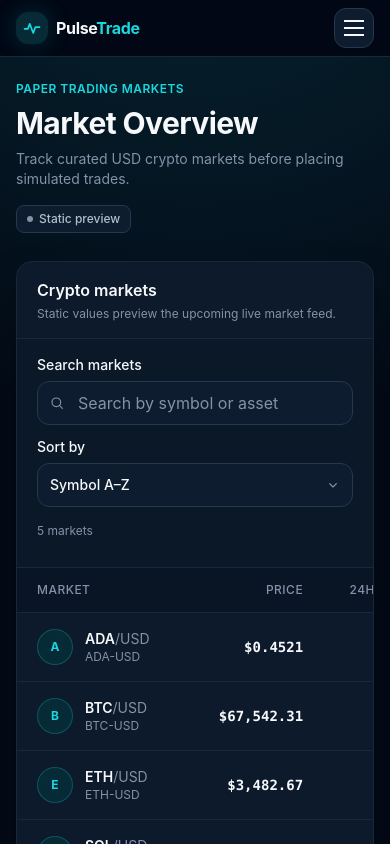
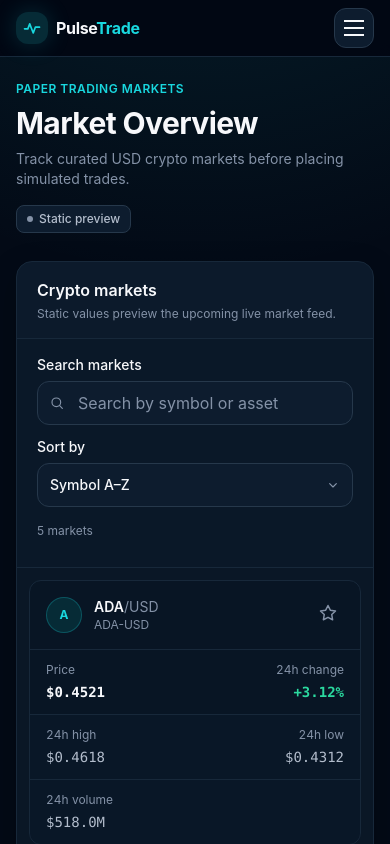
Before and after one commit to NhanPL/pulse-trade, a Next.js app in the folder apps/web/: page / in a window 390 px wide. Shown: the top 844 px of the page. Built offline with nearby package versions, Linux system fonts and the light colour scheme.

Commit message:
feat(markets): add responsive mobile market cards

```diff
--- a/apps/web/src/features/market/components/MarketRow.tsx
+++ b/apps/web/src/features/market/components/MarketRow.tsx
@@ -21,8 +21,11 @@ export const MarketRow = memo(function MarketRow({ market }: MarketRowProps) {
   const isPositive = Number(market.change24hPercent) >= 0;
 
   return (
-    <tr className="border-b border-border-subtle transition-colors last:border-b-0 hover:bg-surface-hover/70">
-      <th className="px-5 py-4 font-normal" scope="row">
+    <tr className="relative grid grid-cols-2 overflow-hidden rounded-lg border border-border-subtle bg-surface transition-colors hover:bg-surface-hover/70 md:table-row md:rounded-none md:border-x-0 md:border-t-0 md:bg-transparent md:last:border-b-0">
+      <th
+        className="col-span-2 block px-4 py-4 pr-16 text-left font-normal md:table-cell md:px-5 md:py-4 md:pr-5"
+        scope="row"
+      >
         <div className="flex items-center gap-3">
           <span
             aria-hidden="true"
@@ -39,30 +42,45 @@ export const MarketRow = memo(function MarketRow({ market }: MarketRowProps) {
           </span>
         </div>
       </th>
-      <td className="px-4 py-4 text-right text-sm text-foreground">
+      <td className="block border-t border-border-subtle px-4 py-3 text-left text-sm text-foreground md:table-cell md:border-t-0 md:py-4 md:text-right">
+        <span className="mb-1 block text-xs font-normal text-foreground-muted md:hidden">
+          Price
+        </span>
         <LiveMarketPrice price={market.price} symbol={market.symbol} />
       </td>
       <td
         className={classNames(
-          "px-4 py-4 text-right font-mono text-sm font-semibold tabular-nums",
+          "block border-t border-border-subtle px-4 py-3 text-right font-mono text-sm font-semibold tabular-nums md:table-cell md:border-t-0 md:py-4",
           isPositive ? "text-positive" : "text-negative",
         )}
       >
+        <span className="mb-1 block font-sans text-xs font-normal text-foreground-muted md:hidden">
+          24h change
+        </span>
         {formatPercentChange(market.change24hPercent)}
       </td>
-      <td className="px-4 py-4 text-right font-mono text-sm tabular-nums text-foreground-secondary">
+      <td className="block border-t border-border-subtle bg-surface-elevated/45 px-4 py-3 text-left font-mono text-sm tabular-nums text-foreground-secondary md:table-cell md:border-t-0 md:bg-transparent md:py-4 md:text-right">
+        <span className="mb-1 block font-sans text-xs text-foreground-muted md:hidden">
+          24h high
+        </span>
         {formatMarketPrice(market.high24h)}
       </td>
-      <td className="px-4 py-4 text-right font-mono text-sm tabular-nums text-foreground-secondary">
+      <td className="block border-t border-border-subtle bg-surface-elevated/45 px-4 py-3 text-right font-mono text-sm tabular-nums text-foreground-secondary md:table-cell md:border-t-0 md:bg-transparent md:py-4">
+        <span className="mb-1 block font-sans text-xs text-foreground-muted md:hidden">
+          24h low
+        </span>
         {formatMarketPrice(market.low24h)}
       </td>
-      <td className="px-4 py-4 text-right font-mono text-sm tabular-nums text-foreground-secondary">
+      <td className="col-span-2 block border-t border-border-subtle bg-surface-elevated/45 px-4 py-3 text-left font-mono text-sm tabular-nums text-foreground-secondary md:table-cell md:border-t-0 md:bg-transparent md:py-4 md:text-right">
+        <span className="mb-1 block font-sans text-xs text-foreground-muted md:hidden">
+          24h volume
+        </span>
         {formatMarketVolume(market.volume24h)}
       </td>
-      <td className="px-5 py-4 text-center">
+      <td className="absolute right-3 top-3 block p-0 md:static md:table-cell md:px-5 md:py-4 md:text-center">
         <Link
           aria-label={`Sign in to add ${market.symbol} to watchlist`}
-          className="inline-grid size-9 place-items-center rounded-lg text-foreground-muted transition-colors hover:bg-surface-selected hover:text-brand focus-visible:outline-none focus-visible:ring-2 focus-visible:ring-focus"
+          className="inline-grid size-10 place-items-center rounded-lg text-foreground-muted transition-colors hover:bg-surface-selected hover:text-brand focus-visible:outline-none focus-visible:ring-2 focus-visible:ring-focus md:size-9"
           href="/login"
           title="Sign in to add to watchlist"
         >
--- a/apps/web/src/features/market/components/MarketTable.tsx
+++ b/apps/web/src/features/market/components/MarketTable.tsx
@@ -7,12 +7,12 @@ export type MarketTableProps = {
 
 export function MarketTable({ markets }: MarketTableProps) {
   return (
-    <div className="overflow-x-auto">
-      <table className="w-full min-w-[920px] border-collapse text-left">
+    <div className="md:overflow-x-auto">
+      <table className="block w-full border-collapse text-left md:table md:min-w-[920px]">
         <caption className="sr-only">
           Supported crypto markets with static price and 24-hour statistics
         </caption>
-        <thead>
+        <thead className="hidden md:table-header-group">
           <tr className="border-b border-border-subtle bg-surface/75 text-xs uppercase tracking-wide text-foreground-muted">
             <th className="px-5 py-3.5 font-medium" scope="col">
               Market
@@ -37,7 +37,7 @@ export function MarketTable({ markets }: MarketTableProps) {
             </th>
           </tr>
         </thead>
-        <tbody>
+        <tbody className="grid gap-3 bg-canvas/20 p-3 sm:p-4 md:table-row-group md:bg-transparent md:p-0">
           {markets.map((market) => (
             <MarketRow key={market.symbol} market={market} />
           ))}
--- a/apps/web/src/features/market/components/MarketTableSkeleton.tsx
+++ b/apps/web/src/features/market/components/MarketTableSkeleton.tsx
@@ -4,27 +4,43 @@ const SKELETON_ROWS = 6;
 
 export function MarketTableSkeleton() {
   return (
-    <div aria-label="Loading markets" aria-live="polite" className="overflow-x-auto" role="status">
+    <div aria-label="Loading markets" aria-live="polite" role="status">
       <span className="sr-only">Loading markets</span>
-      <div aria-hidden="true" className="min-w-[920px] overflow-hidden">
+      <div
+        aria-hidden="true"
+        className="grid gap-3 bg-canvas/20 p-3 sm:p-4 md:block md:min-w-[920px] md:bg-transparent md:p-0"
+      >
         {Array.from({ length: SKELETON_ROWS }, (_, index) => (
           <div
-            className="grid grid-cols-[minmax(13rem,1.4fr)_repeat(5,minmax(7rem,1fr))_5rem] items-center gap-4 border-b border-border-subtle px-5 py-4 last:border-b-0"
+            className="relative grid grid-cols-2 overflow-hidden rounded-lg border border-border-subtle bg-surface md:grid-cols-[minmax(13rem,1.4fr)_repeat(5,minmax(7rem,1fr))_5rem] md:items-center md:gap-4 md:rounded-none md:border-x-0 md:border-t-0 md:bg-transparent md:px-5 md:py-4 md:last:border-b-0"
             key={index}
           >
-            <div className="flex items-center gap-3">
+            <div className="col-span-2 flex items-center gap-3 p-4 pr-16 md:col-span-1 md:p-0 md:pr-0">
               <Skeleton className="size-9 shrink-0" variant="circular" />
               <div className="w-full space-y-2">
                 <Skeleton className="max-w-24" variant="text" />
                 <Skeleton className="h-3 max-w-16" variant="text" />
               </div>
             </div>
-            <Skeleton className="ml-auto max-w-24" variant="text" />
-            <Skeleton className="ml-auto max-w-16" variant="text" />
-            <Skeleton className="ml-auto max-w-20" variant="text" />
-            <Skeleton className="ml-auto max-w-20" variant="text" />
-            <Skeleton className="ml-auto max-w-20" variant="text" />
-            <Skeleton className="mx-auto size-9" variant="circular" />
+            <div className="border-t border-border-subtle p-4 md:border-0 md:p-0">
+              <Skeleton className="max-w-24 md:ml-auto" variant="text" />
+            </div>
+            <div className="border-t border-border-subtle p-4 md:border-0 md:p-0">
+              <Skeleton className="ml-auto max-w-16" variant="text" />
+            </div>
+            <div className="border-t border-border-subtle bg-surface-elevated/45 p-4 md:border-0 md:bg-transparent md:p-0">
+              <Skeleton className="max-w-20 md:ml-auto" variant="text" />
+            </div>
+            <div className="border-t border-border-subtle bg-surface-elevated/45 p-4 md:border-0 md:bg-transparent md:p-0">
+              <Skeleton className="ml-auto max-w-20" variant="text" />
+            </div>
+            <div className="col-span-2 border-t border-border-subtle bg-surface-elevated/45 p-4 md:col-span-1 md:border-0 md:bg-transparent md:p-0">
+              <Skeleton className="max-w-20 md:ml-auto" variant="text" />
+            </div>
+            <Skeleton
+              className="absolute right-4 top-4 size-9 md:static md:mx-auto"
+              variant="circular"
+            />
           </div>
         ))}
       </div>
```
Also changed, not shown: 1 other file (tests, documents, lock files or other folders).
